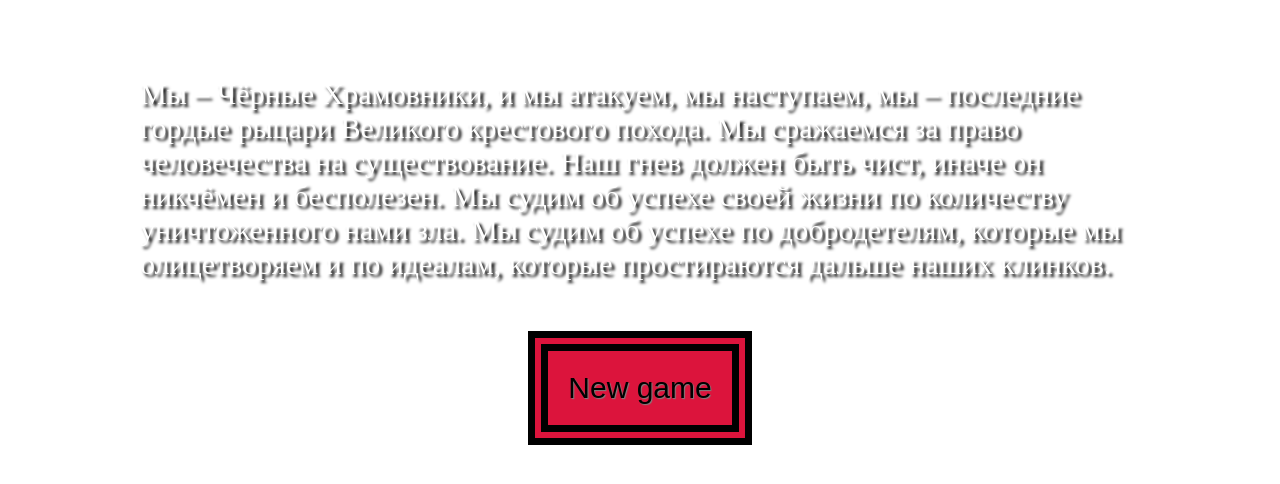
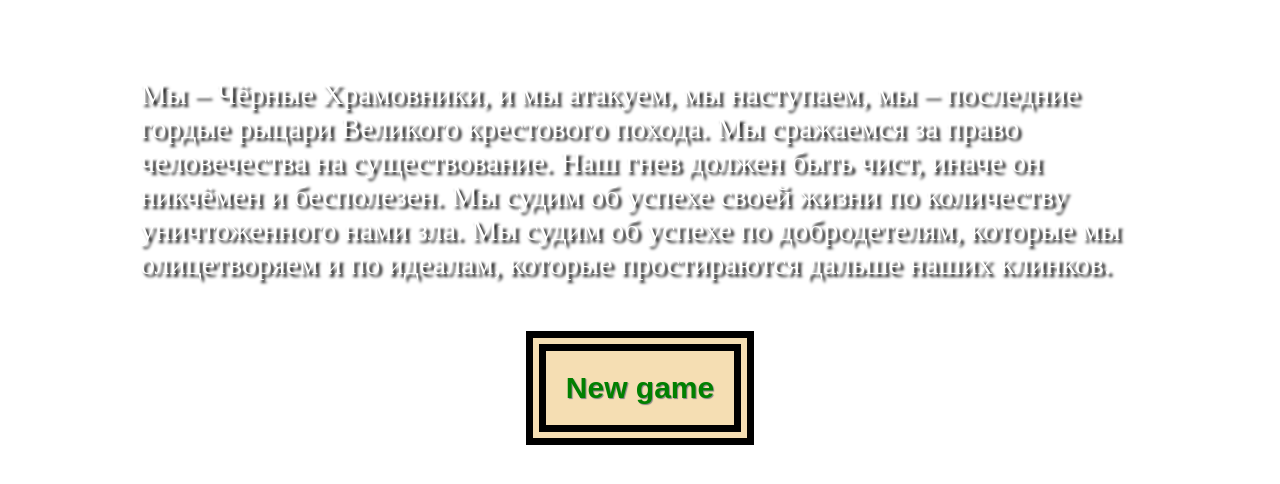
Before and after one commit to Sm1leFoXx/JS_1sp_proj, a plain HTML site: page index.html in a window 1280 px wide. In both pictures the pointer is over the button "New game". Shown: the part 244-728 px from the top of the page. Drawn offline with Linux system fonts and the light colour scheme.

Commit message:
Made button animation

```diff
--- a/style.css
+++ b/style.css
@@ -55,4 +55,10 @@ font-size: 30px;
 border-style: double;
 border-color: black;
 border-width:20px;
+cursor: pointer;
 }
+.flexElementButton:hover {
+background:wheat;
+color:green;
+font-weight: 900;
+}
```
